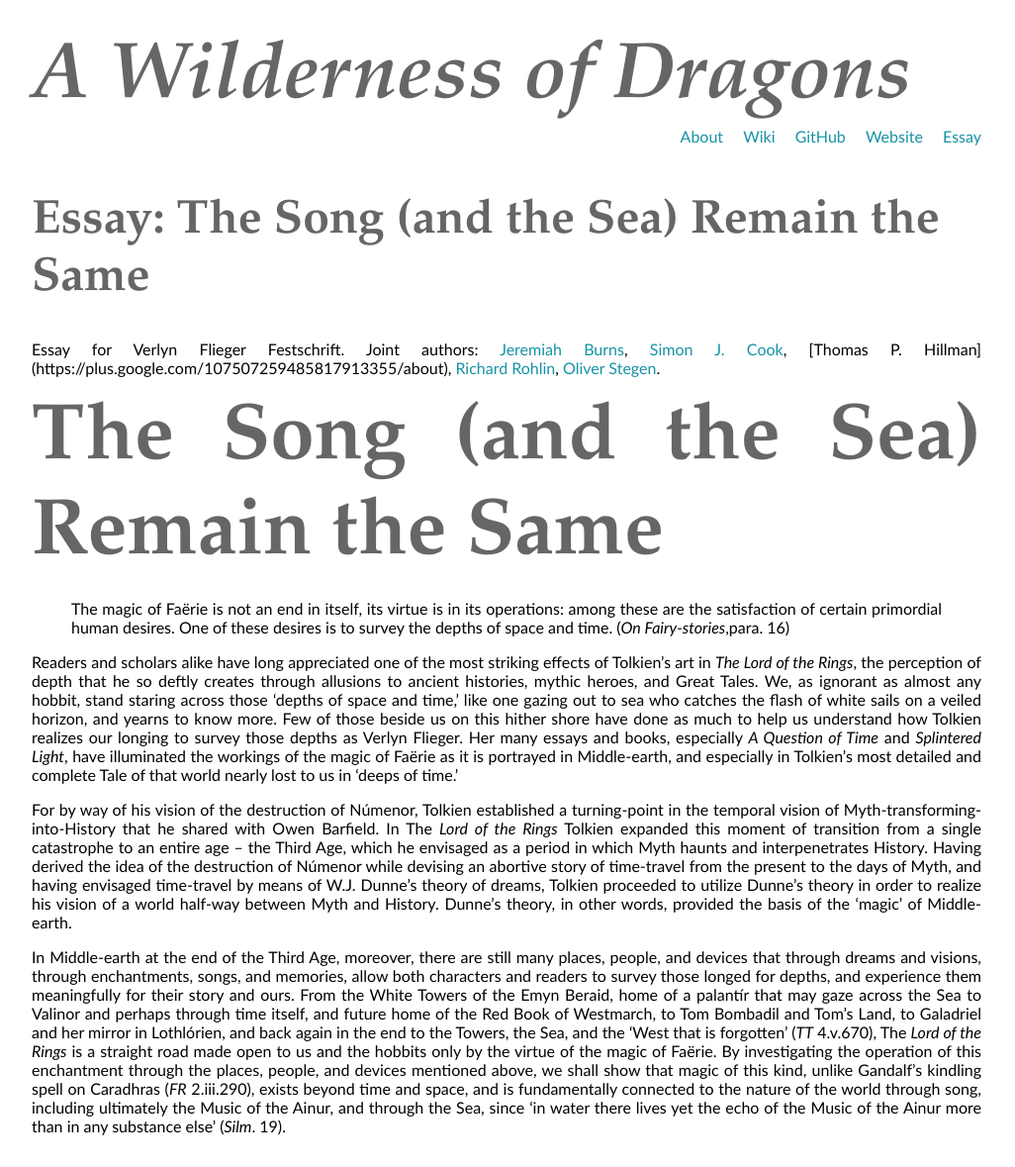
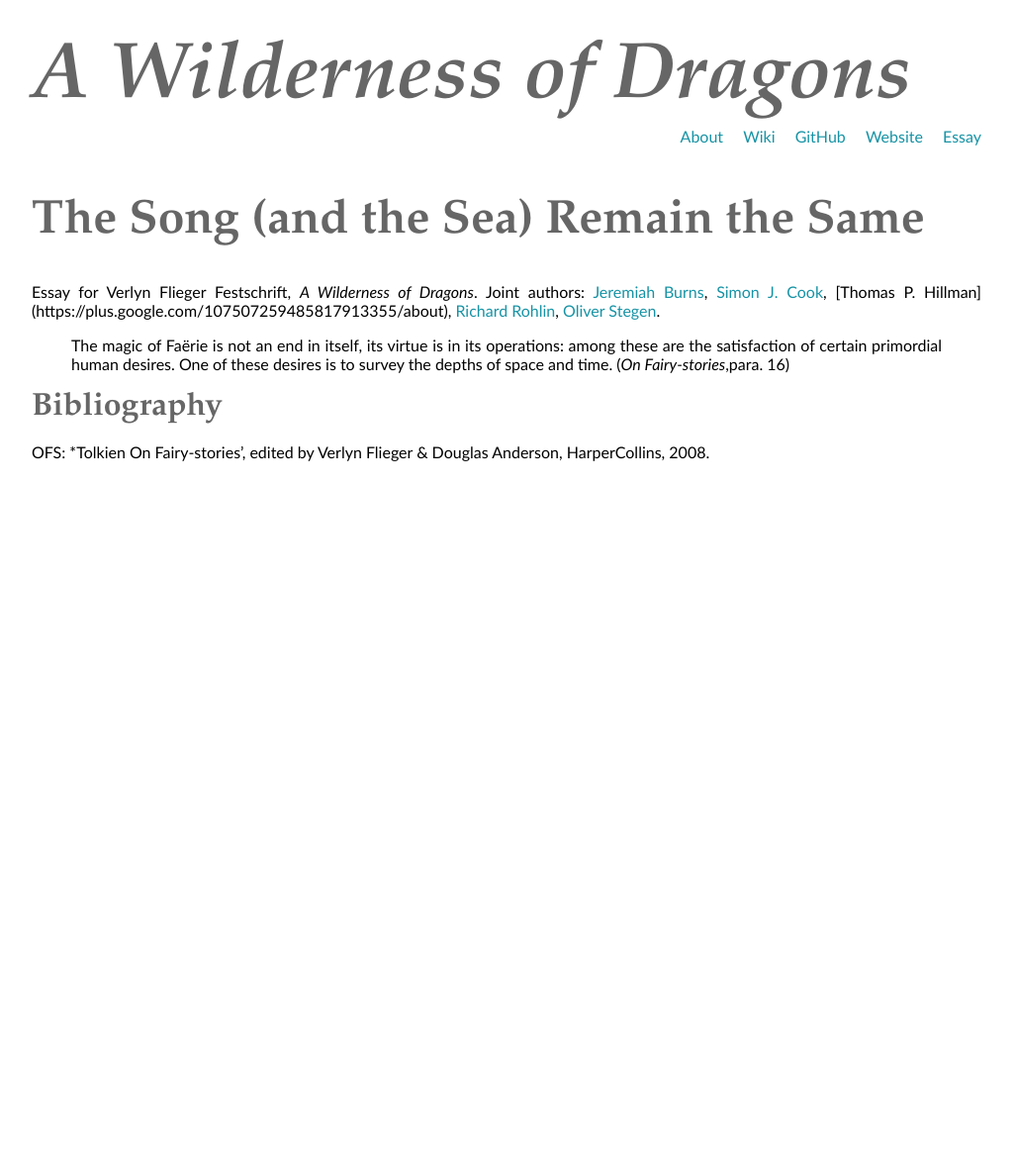
Before and after one commit to uoou/AWildernessOfDragons, a Jekyll site: the page built from essay.md, in a window 1280 px wide. Shown: the whole page at 99% size, without its empty margins (0-1026 px from the left). Built offline with Jekyll 4.4.1, drawn with Linux system fonts in a browser that asks for light colours; Markdown is read by kramdown in place of the engine named in the settings; after the commit the page ends 900 px from its top, so only the background shows below that.

Commit message:
Update essay.md

```diff
--- a/essay.md
+++ b/essay.md
@@ -1,15 +1,15 @@
 ---
 layout: essay
-title: "Essay: The Song (and the Sea) Remain the Same"
+title: "The Song (and the Sea) Remain the Same"
 ---
-Essay for Verlyn Flieger Festschrift. Joint authors: [Jeremiah Burns](https://plus.google.com/+JeremiahBurns/about), [Simon J. Cook](https://plus.google.com/+simoncook/about), [Thomas P. Hillman] (https://plus.google.com/107507259485817913355/about), [Richard Rohlin](https://plus.google.com/+RichardRohlin/about), [Oliver Stegen](https://plus.google.com/+OliverStegen/about).
+Essay for Verlyn Flieger Festschrift, *A Wilderness of Dragons*. Joint authors: [Jeremiah Burns](https://plus.google.com/+JeremiahBurns/about), [Simon J. Cook](https://plus.google.com/+simoncook/about), [Thomas P. Hillman] (https://plus.google.com/107507259485817913355/about), [Richard Rohlin](https://plus.google.com/+RichardRohlin/about), [Oliver Stegen](https://plus.google.com/+OliverStegen/about).
 
-#The Song (and the Sea) Remain the Same
 
 >The magic of Faërie is not an end in itself, its virtue is in its operations: among these are the satisfaction of certain primordial human desires. One of these desires is to survey the depths of space and time. (*On Fairy-stories*,para. 16)
 
-Readers and scholars alike have long appreciated one of the most striking effects of Tolkien’s art in *The Lord of the Rings*, the perception of depth that he so deftly creates through allusions to ancient histories, mythic heroes, and Great Tales.  We, as ignorant as almost any hobbit, stand staring across those ‘depths of space and time,’ like one gazing out to sea who catches the flash of white sails on a veiled horizon, and yearns to know more.  Few of those beside us on this hither shore have done as much to help us understand how Tolkien realizes our longing to survey those depths as Verlyn Flieger.  Her many essays and books, especially *A Question of Time* and *Splintered Light*, have illuminated the workings of the magic of Faërie as it is portrayed in Middle-earth, and especially in Tolkien’s most detailed and complete Tale of that world nearly lost to us in ‘deeps of time.’
 
-For by way of his vision of the destruction of Númenor, Tolkien established a turning-point in the temporal vision of Myth-transforming-into-History that he shared with Owen Barfield.  In The *Lord of the Rings* Tolkien expanded this moment of transition from a single catastrophe to an entire age – the Third Age, which he envisaged as a period in which Myth haunts and interpenetrates History.  Having derived the idea of the destruction of Númenor while devising an abortive story of time-travel from the present to the days of Myth, and having envisaged time-travel by means of W.J. Dunne's theory of dreams, Tolkien proceeded to utilize Dunne's theory in order to realize his vision of a world half-way between Myth and History.  Dunne's theory, in other words, provided the basis of the 'magic' of Middle-earth.
 
-In Middle-earth at the end of the Third Age, moreover, there are still many places, people, and devices that through dreams and visions, through enchantments, songs, and memories, allow both characters and readers to survey those longed for depths, and experience them meaningfully for their story and ours.  From the White Towers of the Emyn Beraid, home of a palantír that may gaze across the Sea to Valinor and perhaps through time itself, and future home of the Red Book of Westmarch, to Tom Bombadil and Tom’s Land, to Galadriel and her mirror in Lothlórien, and back again in the end to the Towers, the Sea, and the ‘West that is forgotten’ (*TT* 4.v.670), The *Lord of the Rings* is a straight road made open to us and the hobbits only by the virtue of the magic of Faërie.  By investigating the operation of this enchantment through the places, people, and devices mentioned above, we shall show that magic of this kind, unlike Gandalf’s kindling spell on Caradhras (*FR* 2.iii.290), exists beyond time and space, and is fundamentally connected to the nature of the world through song, including ultimately the Music of the Ainur, and through the Sea, since ‘in water there lives yet the echo of the Music of the Ainur more than in any substance else’ (*Silm*. 19).
+
+
+###Bibliography
+OFS: *Tolkien On Fairy-stories', edited by Verlyn Flieger & Douglas Anderson, HarperCollins, 2008.
```
